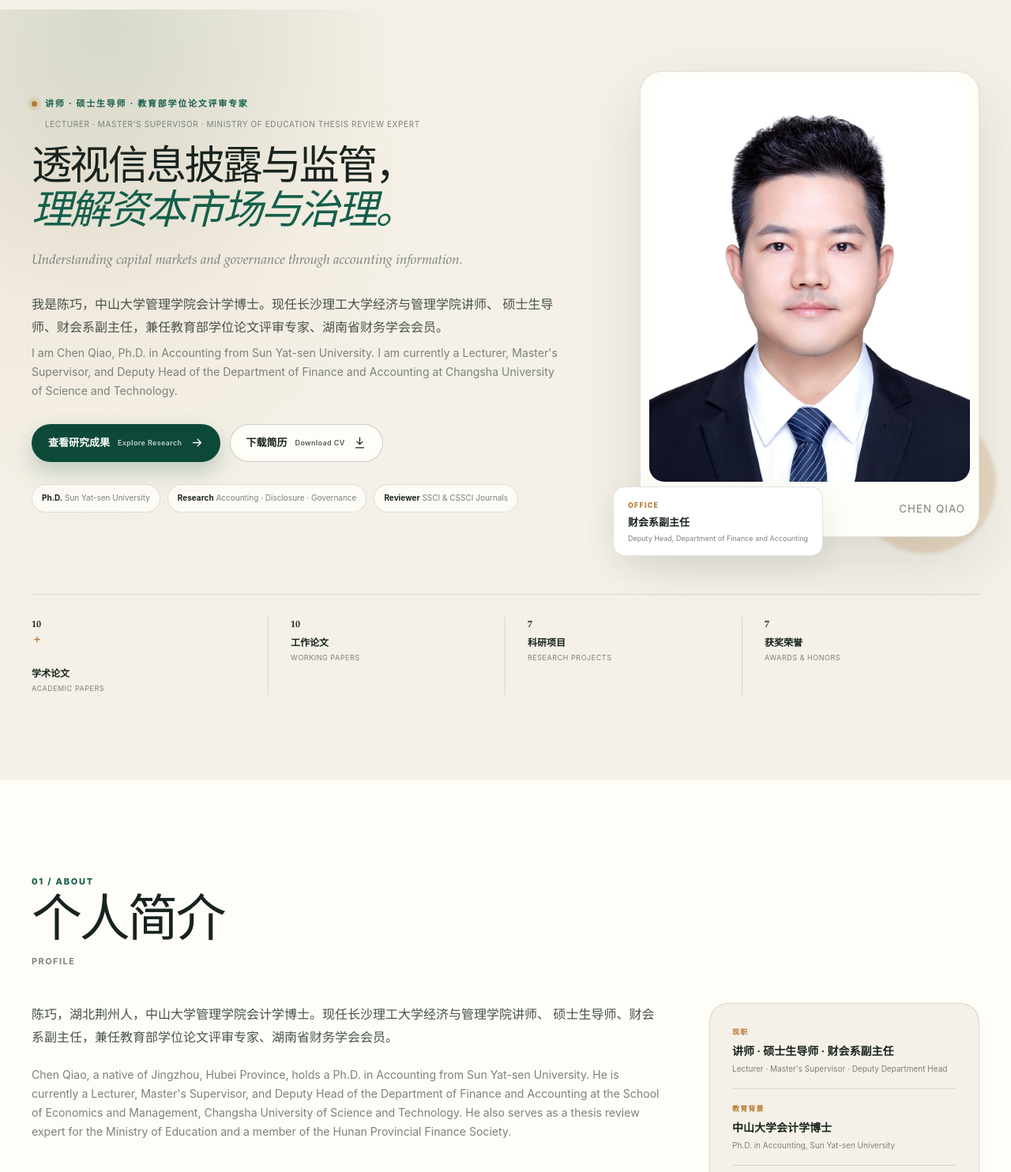
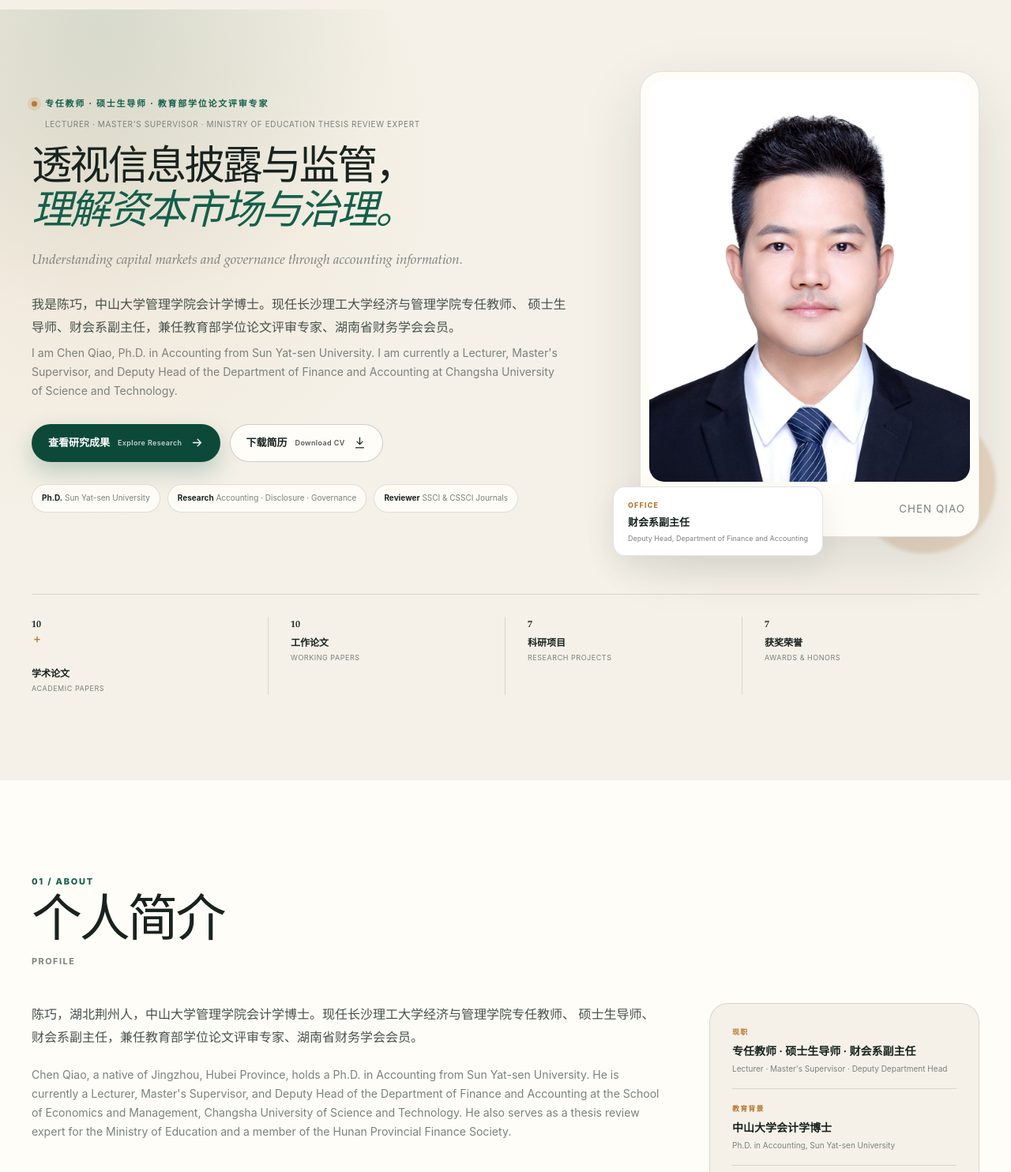
Before and after one commit to KevinQ7889/chenqiao-academic-website, a website: page index.html in a window 1280 px wide. Shown: the part 67-1551 px from the top of the page at 79% size. Drawn offline with Linux system fonts and the light colour scheme.

Commit message:
Update index.html

```diff
--- a/index.html
+++ b/index.html
@@ -4,7 +4,7 @@
   <meta charset='utf-8'>
   <meta name='viewport' content='width=device-width, initial-scale=1'>
   <meta name='theme-color' content='#f5f1e8'>
-  <meta name='description' content='陈巧，长沙理工大学经济与管理学院讲师、硕士生导师，研究资本市场会计与审计、信息披露监管、公司治理与反倾销会计。'>
+  <meta name='description' content='陈巧，长沙理工大学经济与管理学院专任教师、硕士生导师，研究资本市场会计与审计、信息披露监管、公司治理与反倾销会计。'>
   <meta name='author' content='陈巧'>
   <meta property='og:title' content='陈巧 | 资本市场会计、信息披露与公司治理'>
   <meta property='og:description' content='陈巧的个人学术主页：研究成果、工作论文、科研项目、教学、获奖与学术服务。'>
@@ -62,7 +62,7 @@
         <div class='hero-copy reveal'>
           <p class='eyebrow'>
             <span class='eyebrow-dot'></span>
-            讲师 · 硕士生导师 · 教育部学位论文评审专家
+            专任教师 · 硕士生导师 · 教育部学位论文评审专家
           </p>
           <p class='eyebrow-en'>Lecturer · Master's Supervisor · Ministry of Education Thesis Review Expert</p>
           <h1>
@@ -72,7 +72,7 @@
           <p class='hero-en'>Understanding capital markets and governance through accounting information.</p>
           <div class='bilingual hero-lead'>
             <p class='zh'>
-              我是陈巧，中山大学管理学院会计学博士。现任长沙理工大学经济与管理学院讲师、
+              我是陈巧，中山大学管理学院会计学博士。现任长沙理工大学经济与管理学院专任教师、
               硕士生导师、财会系副主任，兼任教育部学位论文评审专家、湖南省财务学会会员。
             </p>
             <p class='en'>
@@ -145,7 +145,7 @@
           <div class='about-lead reveal'>
             <div class='bilingual'>
               <p class='zh'>
-                陈巧，湖北荆州人，中山大学管理学院会计学博士。现任长沙理工大学经济与管理学院讲师、
+                陈巧，湖北荆州人，中山大学管理学院会计学博士。现任长沙理工大学经济与管理学院专任教师、
                 硕士生导师、财会系副主任，兼任教育部学位论文评审专家、湖南省财务学会会员。
               </p>
               <p class='en'>
@@ -179,7 +179,7 @@
           <aside class='fact-panel reveal'>
             <div class='fact-item'>
               <span>现职</span>
-              <strong>讲师 · 硕士生导师 · 财会系副主任</strong>
+              <strong>专任教师 · 硕士生导师 · 财会系副主任</strong>
               <small>Lecturer · Master's Supervisor · Deputy Department Head</small>
             </div>
             <div class='fact-item'>
@@ -680,7 +680,7 @@
             <h3>工作经历 <small>Professional Experience</small></h3>
           </div>
           <div class='experience-item'>
-            <strong>长沙理工大学经济与管理学院 · 讲师</strong>
+            <strong>长沙理工大学经济与管理学院 · 专任教师</strong>
             <small>Lecturer, School of Economics and Management, Changsha University of Science and Technology</small>
             <span>2023.07—至今 </span>
           </div>
```
